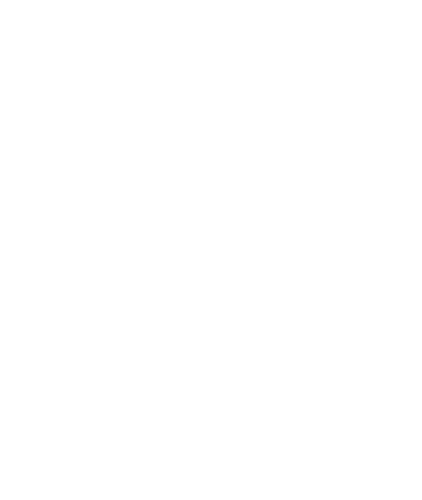
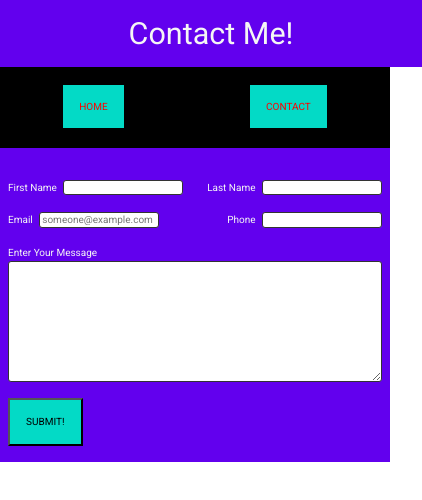
Before and after one commit to Claim-Academy-JS/html-css-js, a website: page contact/index.html in a window 390 px wide. Shown: the whole page, 422 px wide, since content can reach past the window. Drawn offline with nearby package versions, Linux system fonts and the light colour scheme.

Commit message:
Add contact form with basic mobile styles

```diff
--- a/contact/index.html
+++ b/contact/index.html
@@ -0,0 +1,63 @@
+<!DOCTYPE html>
+<html lang="en">
+  <head>
+    <meta charset="UTF-8" />
+    <meta name="viewport" content="width=device-width, initial-scale=1.0" />
+    <title>Contact Me!</title>
+
+    <link
+      rel="stylesheet"
+      href="https://cdn.jsdelivr.net/npm/normalize.css@8.0.1/normalize.min.css"
+    />
+
+    <link
+      href="https://fonts.googleapis.com/css2?family=Roboto:wght@400;900&display=swap"
+      rel="stylesheet"
+    />
+
+    <link rel="stylesheet" href="../style.css" />
+  </head>
+  <body>
+    <header class="text-align--center">
+      <h1>Contact Me!</h1>
+    </header>
+    <nav>
+      <ul class="flex flex-justify-content--space-around">
+        <li><a href="../index.html" class="button">Home</a></li>
+        <li><a href="#" class="button">Contact</a></li>
+      </ul>
+    </nav>
+    <main>
+      <form action="">
+        <div class="flex flex-justify-content--space-between">
+          <div>
+            <label for="fname">First Name</label>
+            <input type="text" id="fname" />
+          </div>
+          <div>
+            <label for="lname">Last Name</label>
+            <input type="text" id="lname" />
+          </div>
+        </div>
+
+        <div class="flex flex-justify-content--space-between">
+          <div>
+            <label for="email">Email</label>
+            <input type="email" id="email" placeholder="someone@example.com" />
+          </div>
+          <div>
+            <label for="fone">Phone</label>
+            <input type="tel" />
+          </div>
+        </div>
+
+        <div class="flex flex-flex-direction--column">
+          <label for="msg">Enter Your Message</label>
+          <textarea name="" id="msg" cols="30" rows="10"></textarea>
+        </div>
+        <button type="submit" class="button">Submit!</button>
+      </form>
+    </main>
+    <footer></footer>
+  </body>
+</html>
--- a/style.css
+++ b/style.css
@@ -105,6 +105,22 @@ footer li {
   margin-right: 0.5rem;
 }
 
+form {
+  background-color: var(--color-primary);
+  color: whitesmoke;
+  padding: 1rem 0.5rem;
+}
+
+label {
+  margin-right: 0.25rem;
+}
+
+input,
+textarea {
+  border: solid thin #333;
+  border-radius: 3px;
+}
+
 .button {
   background-color: var(--color-secondary);
   min-width: 4rem;
@@ -114,6 +130,10 @@ footer li {
 
 .flex {
   display: flex;
+}
+
+form > .flex {
+  margin: 1rem 0;
 }
 
 .flex-align-items--center {
@@ -126,6 +146,10 @@ footer li {
 
 .flex-justify-content--space-around {
   justify-content: space-around;
+}
+
+.flex-justify-content--space-between {
+  justify-content: space-between;
 }
 
 .img--responsive {
```
